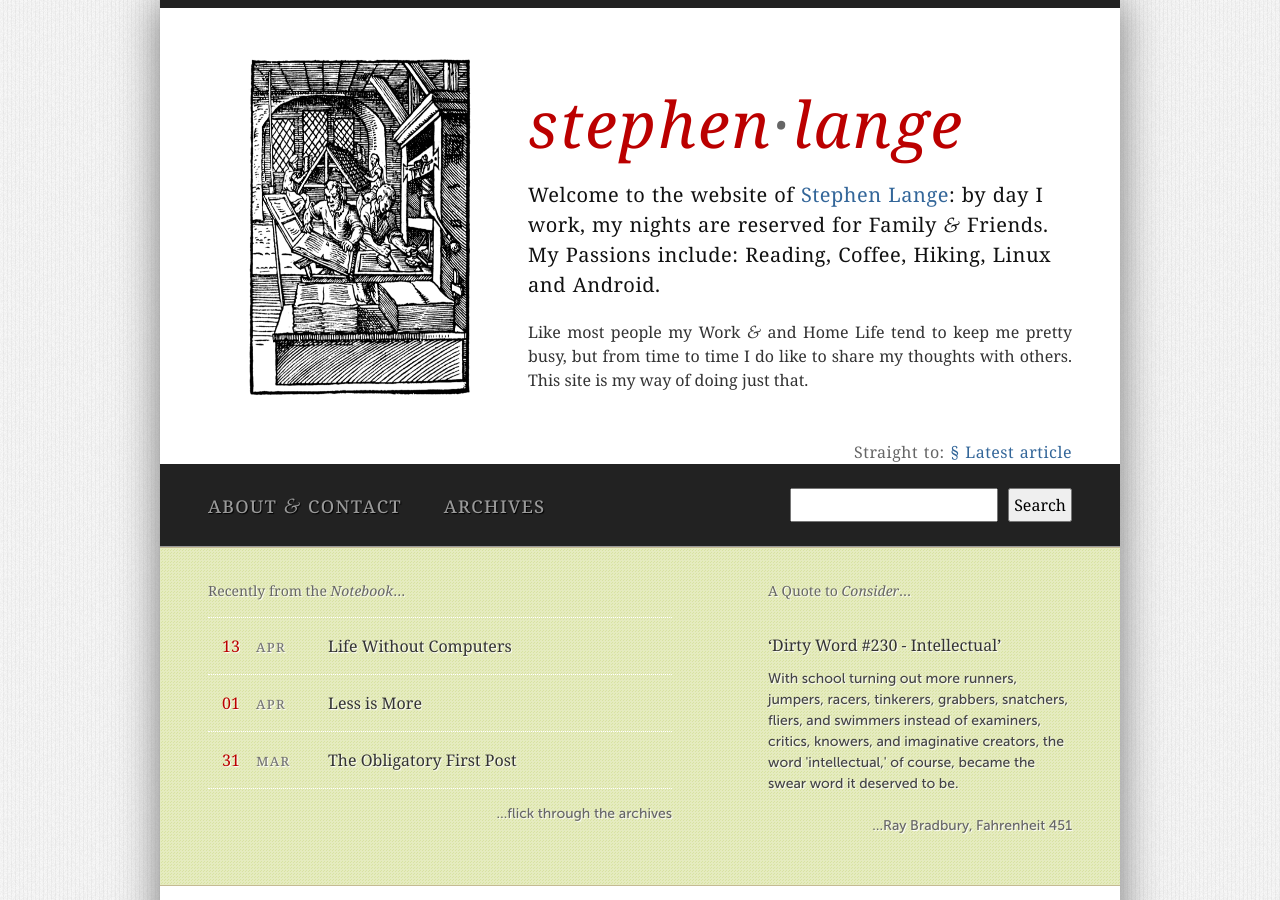
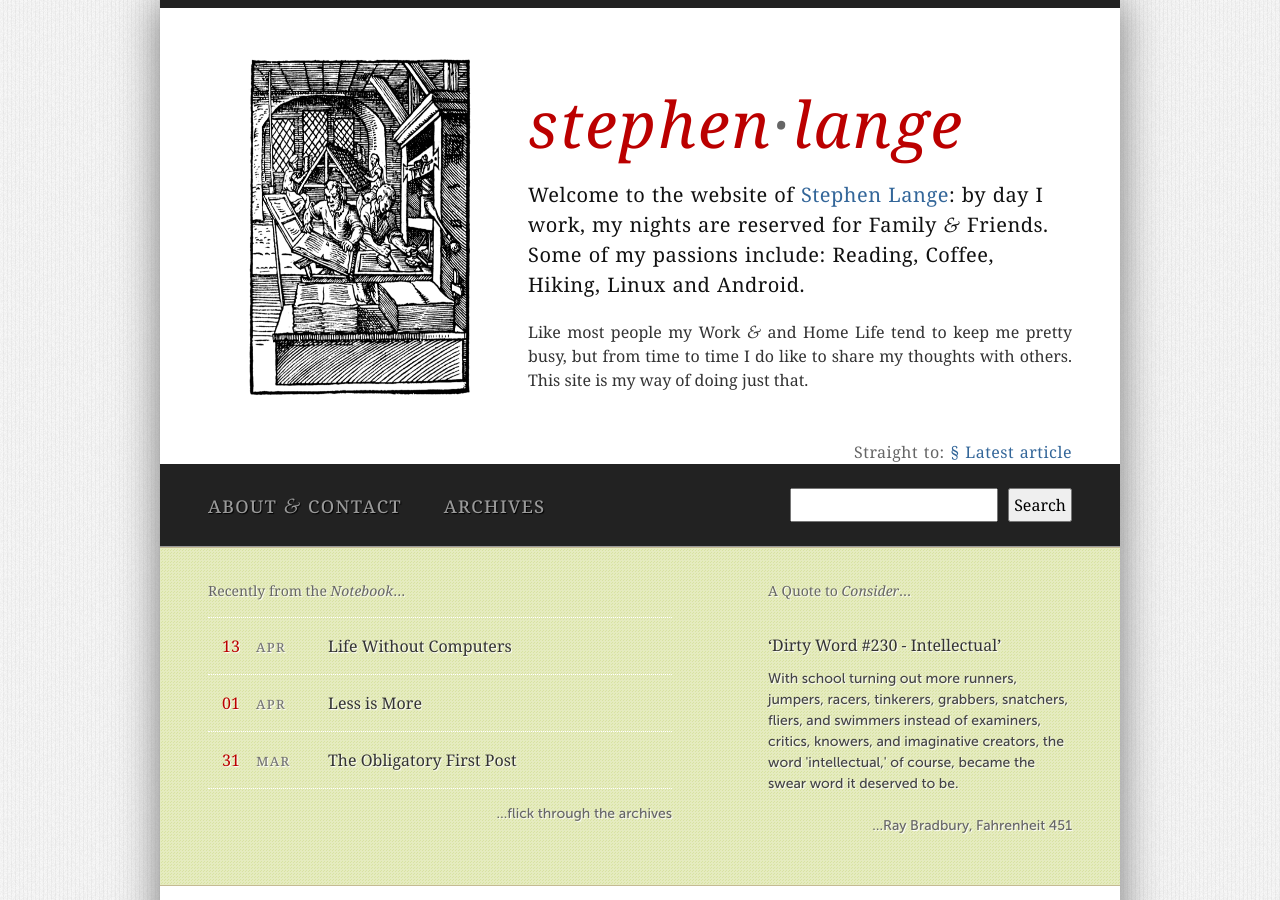
Before and after one commit to stvlange/stvlange.github.com, a Jekyll site: the page built from index.html, in a window 1280 px wide and 900 px high. Built offline with Jekyll 4.4.1, drawn with Linux system fonts in a browser that asks for light colours.

Commit message:
Update header-home.html

```diff
--- a/_includes/header-home.html
+++ b/_includes/header-home.html
@@ -8,8 +8,8 @@
 						<span class="hoverline">Stephen</span><span class="middot">&middot;</span>L<span class="hoverline">ange</span>
 					</a>
 				</h1>
-				<p class="moin">Welcome to the website of <a href="/about.html#notebook" title="About Stephen Lange &amp; contact details" tabindex="0" accesskey="A">Stephen Lange</a>: by day I work, my nights are reserved for Family <span class="amp">&amp;</span> Friends.  My Passions include: Reading, Coffee, Hiking, Linux and Android.</p>
-				<p></p>
+				<p class="moin">Welcome to the website of <a href="/about.html#notebook" title="About Stephen Lange &amp; contact details" tabindex="0" accesskey="A">Stephen Lange</a>: by day I work, my nights are reserved for Family <span class="amp">&amp;</span> Friends.  Some of my passions include: Reading, Coffee, Hiking, Linux and Android.</p>
+
 				<p>Like most people my Work <span class="amp">&amp;</span> and Home Life tend to keep me pretty busy, but from time to time I do like to share my thoughts with others. This site is my way of doing just that.</p>
 			</div>
 			<div class="skip">
```
